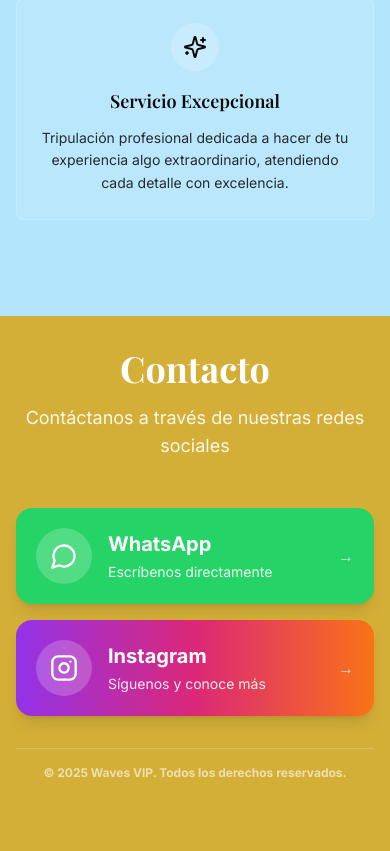
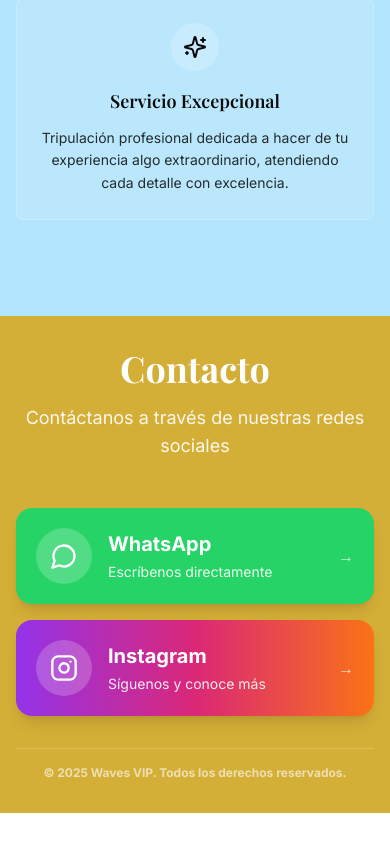
Before and after one commit to gerardo4porciento-beep/wavesvip, a Next.js app: page / in a window 390 px wide. Shown: the part 3813-4664 px from the top of the page. After the commit the page ends 4626 px from the top, so only its background shows below. Built offline with nearby package versions, Linux system fonts and the light colour scheme; no server answers; a web font is replaced by a local one.

Commit message:
Reducir espacio debajo del copyright en version movil

```diff
--- a/components/SocialButtonsMobile.tsx
+++ b/components/SocialButtonsMobile.tsx
@@ -8,7 +8,7 @@
   return (
     <section
       id="contacto-mobile"
-      className="md:hidden pt-8 pb-20 px-4 bg-luxury-gold text-luxury-dark relative overflow-hidden"
+      className="md:hidden pt-8 pb-8 px-4 bg-luxury-gold text-luxury-dark relative overflow-hidden"
     >
       <div className="container mx-auto max-w-2xl relative z-10">
         <motion.div
```
